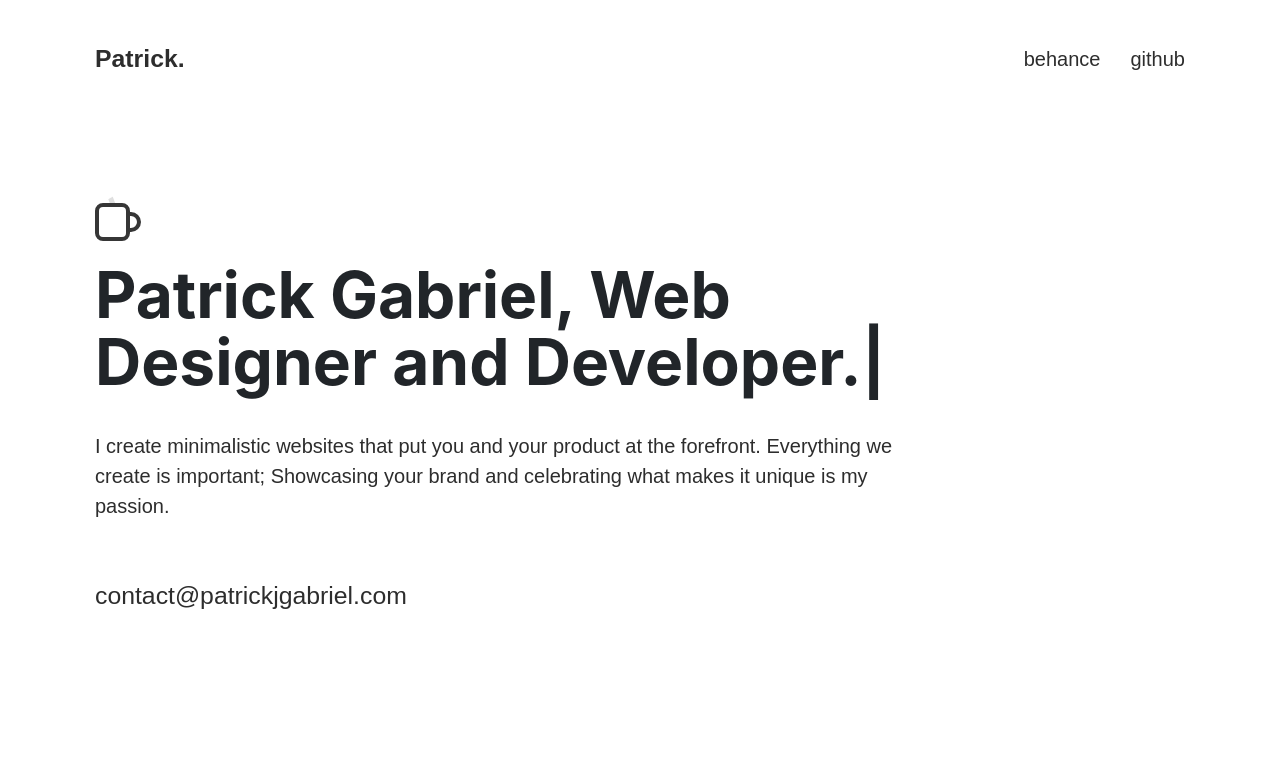
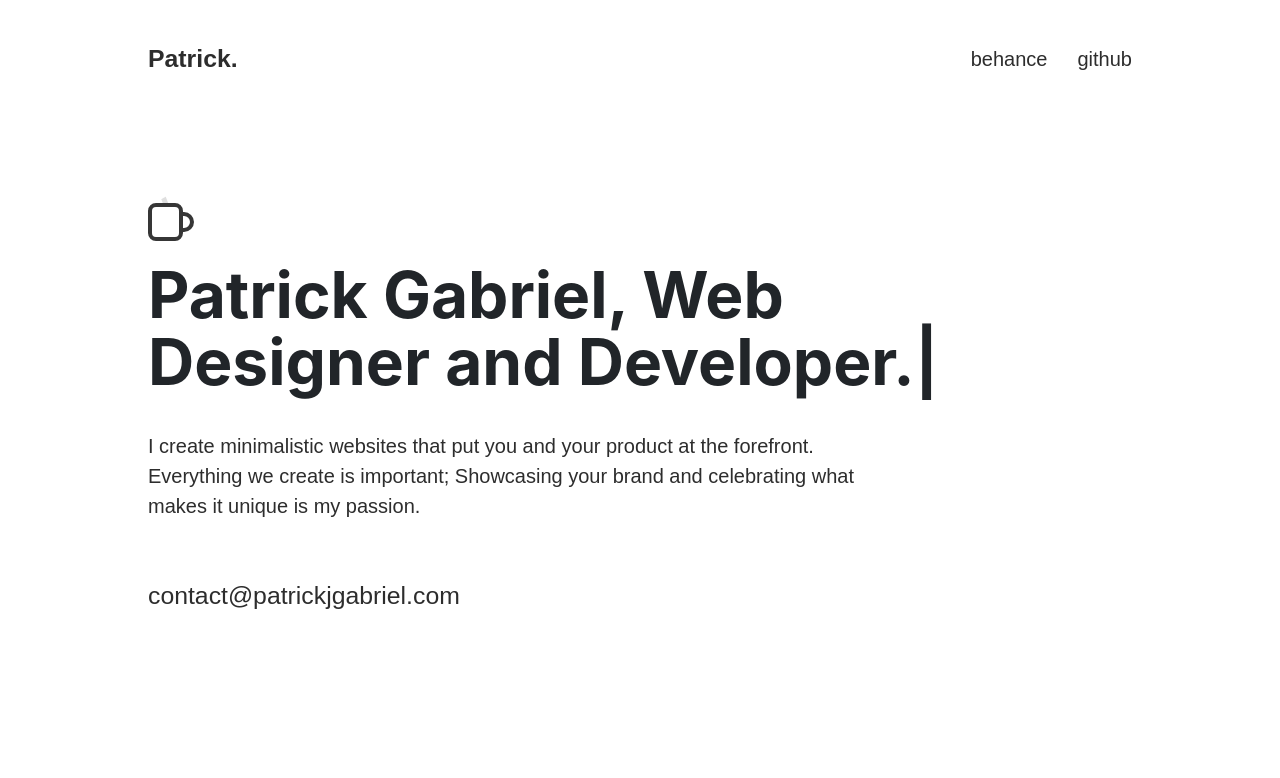
Before and after one commit to PatrickJGabriel/PG_Portfolio, a React (Create React App) app: page / in a window 1280 px wide. Shown: the top 778 px of the page. Built offline with nearby package versions, Linux system fonts and the light colour scheme.

Commit message:
margin fixes on larger devices

```diff
--- a/src/Pages/Home/Home.css
+++ b/src/Pages/Home/Home.css
@@ -11,8 +11,8 @@
 } */
 
 .Home-container {
-  margin-left: 75px;
-  margin-right: 75px;
+  margin-left: 10%;
+  margin-right: 10%;
 }
 
 .Hero-container {
@@ -22,6 +22,7 @@
 @media (min-width: 768px) {
   .Hero-container {
     max-height: 550px;
+    max-width: 1024px;
   }
 }
 
```
